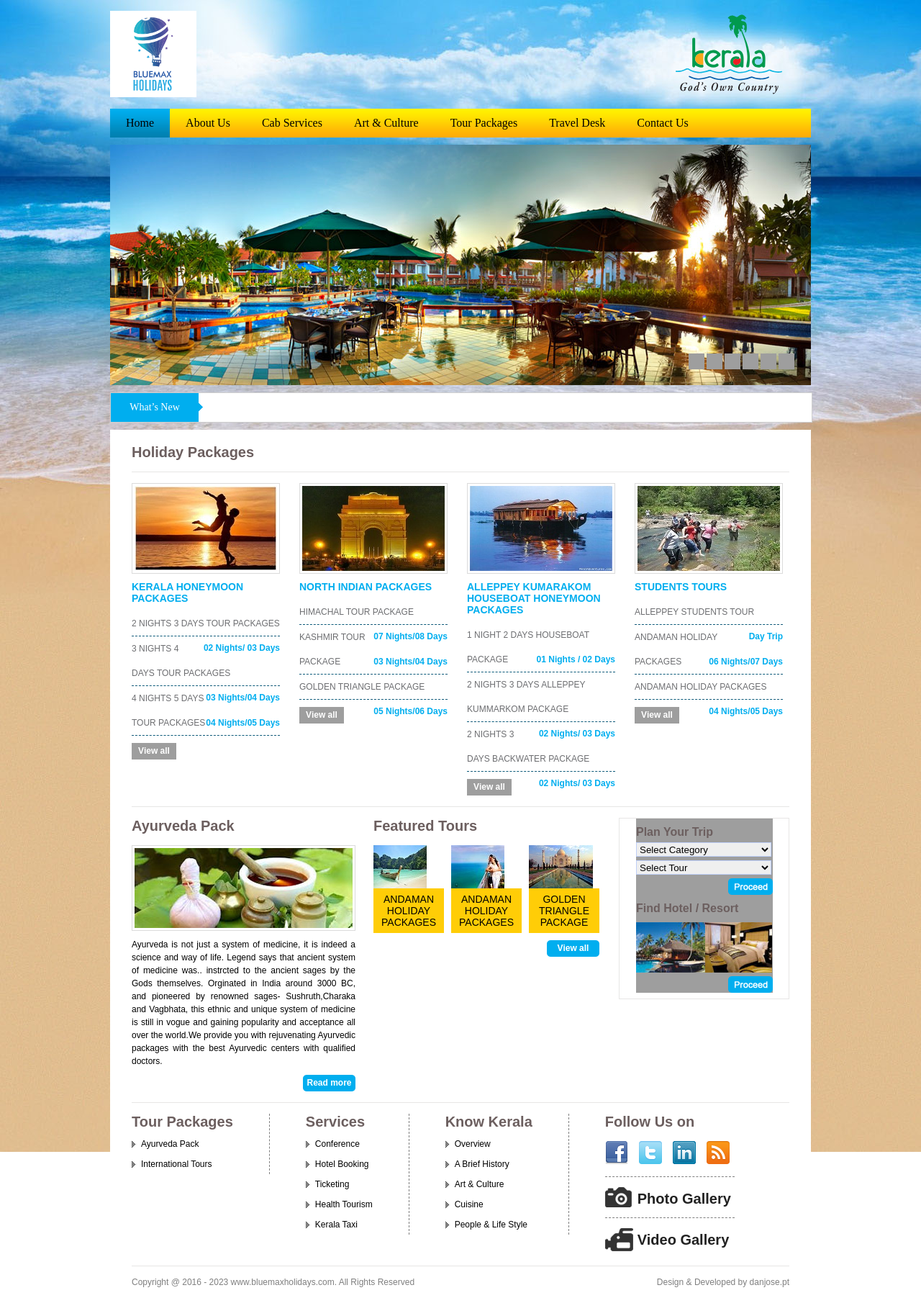
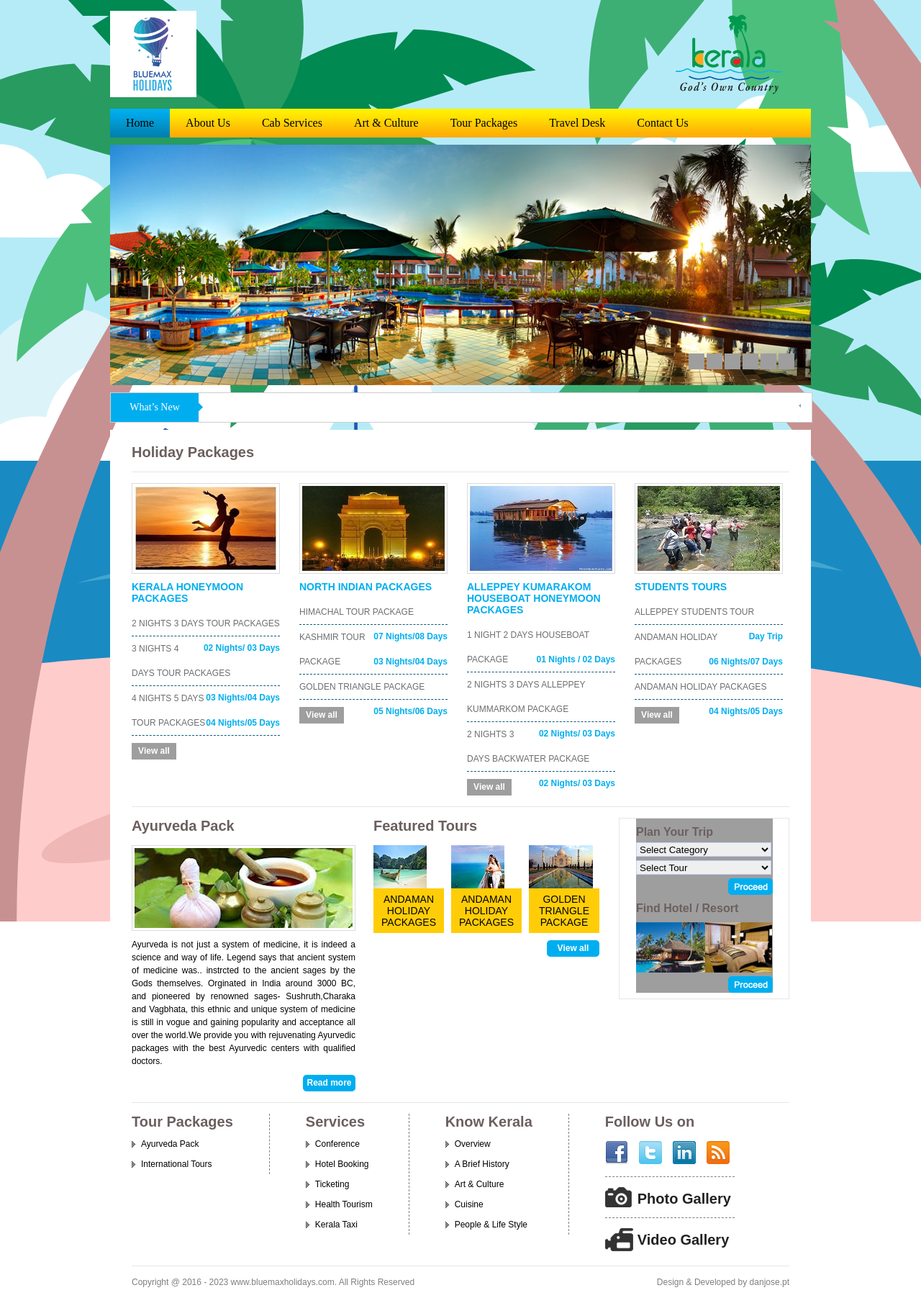
Before and after one commit to danialjose/old-site-bluemaxholidays, a PHP site: page / in a window 1280 px wide. Shown: the whole page at 72% size. Run offline with PHP 8.4, Linux system fonts and the light colour scheme; some libraries are stand-ins or nearby versions; grey boxes are pictures that could not be loaded.

Commit message:
added new bg

```diff
--- a/css/main.css
+++ b/css/main.css
@@ -11,7 +11,7 @@ body{
 	color:#000000;
 	margin:0 auto;
 	padding:0;
-	background:url(../images/bg.jpg) center top no-repeat;
+	background:url(../images/bg-3.svg) center top no-repeat;
 }
 
 ul,ol,li,h1,h2,h3,h4,h5,h6,pre,form,body,html,p,blockquote,fieldset,input{
--- a/css/style.css
+++ b/css/style.css
@@ -12,7 +12,7 @@ body{
 	color:#000000;
 	margin:0 auto;
 	padding:0;
-	background:url(/web/20160514210853im_/http://bluemaxholidays.com/images/bg.jpg) center top no-repeat;
+	background:url(/web/20160514210853im_/http://bluemaxholidays.com/images/bg-3.svg) center top no-repeat;
 }
 
 ul,ol,li,h1,h2,h3,h4,h5,h6,pre,form,body,html,p,blockquote,fieldset,input{
```
Also changed, not shown: images/bg-1.svg (added), images/bg-2.svg (added), images/bg-3.svg (added), images/bg-4.svg (added), images/bg-5.svg (added).
